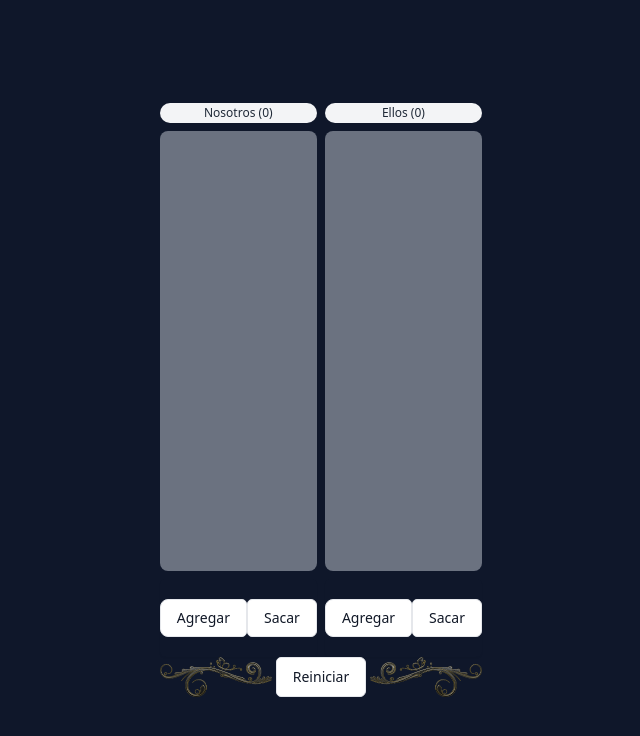
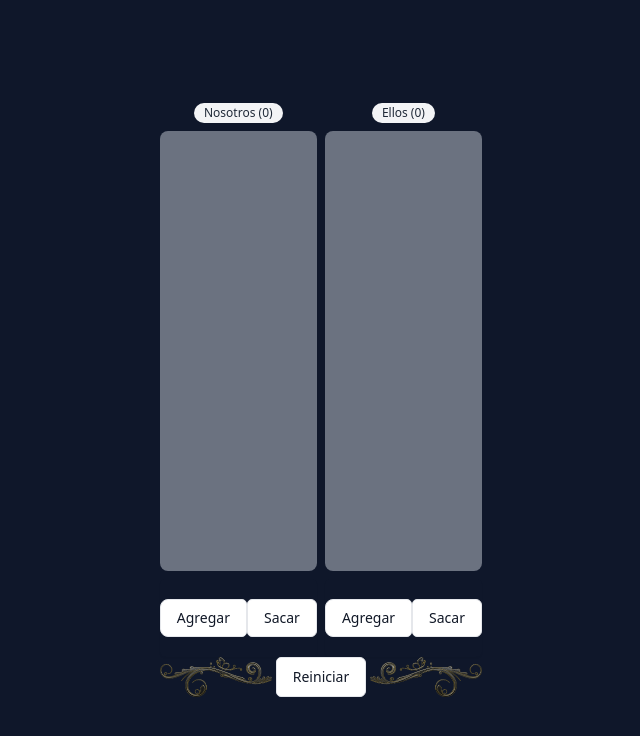
Before and after one commit to wayaba/anotador-truco, a React (Vite) app: page / in a window 1280 px wide. Shown: the top 736 px of the page, without its empty margins (319-959 px from the left). Built offline with nearby package versions, Linux system fonts and the light colour scheme.

Commit message:
agrego confetti

```diff
--- a/package.json
+++ b/package.json
@@ -10,8 +10,9 @@
     "preview": "vite preview"
   },
   "dependencies": {
-    "react": "^18.2.0",
-    "react-dom": "^18.2.0"
+    "canvas-confetti": "1.6.0",
+    "react": "18.2.0",
+    "react-dom": "18.2.0"
   },
   "devDependencies": {
     "@types/react": "^18.2.15",
--- a/src/components/CounterBoard.jsx
+++ b/src/components/CounterBoard.jsx
@@ -51,7 +51,7 @@ export function CounterBoard({
 
   return (
     <section className="flex flex-col gap-2">
-      <span className="bg-gray-100 text-gray-800 text-xs font-medium px-2.5 py-0.5 rounded-full dark:bg-gray-700 dark:text-gray-300 text-center">
+      <span className="m-auto w-fit bg-gray-100 text-gray-800 text-xs font-medium px-2.5 py-0.5 rounded-full dark:bg-gray-700 dark:text-gray-300 text-center">
         {title} ({points})
       </span>
       <div className="flex flex-col bg-gray-500 min-h-[75vh] sm:min-h-[55vh] rounded-lg">
--- a/src/components/Game.jsx
+++ b/src/components/Game.jsx
@@ -1,7 +1,7 @@
 import { useState } from 'react'
 import { getPoints, updatePoints } from '../services/points'
 import CounterBoard from './CounterBoard'
-//import confetti from 'canvas-confetti'
+import confetti from 'canvas-confetti'
 import { Modal } from './Modal'
 
 export const Game = () => {
@@ -33,13 +33,14 @@ export const Game = () => {
     setPoints(newPointsObject)
 
     if (value === 30) {
+      confetti()
       setTimeout(() => {
         setModalMessage({
           title: `${isWe ? 'Nosotros ganamos' : 'Ellos ganaron'} el partido 🙂`,
           subtitle: '¿Jugamos de nuevo?'
         })
         setShowModal(true)
-        //confetti()
+
       }, 300)
     }
   }
```
Also changed, not shown: 1 other file (tests, documents, lock files or other folders).
